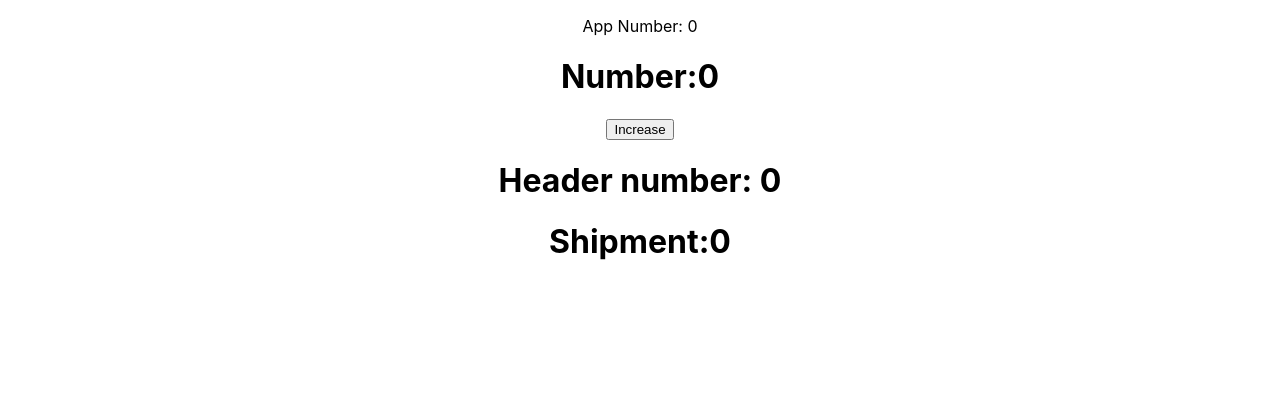
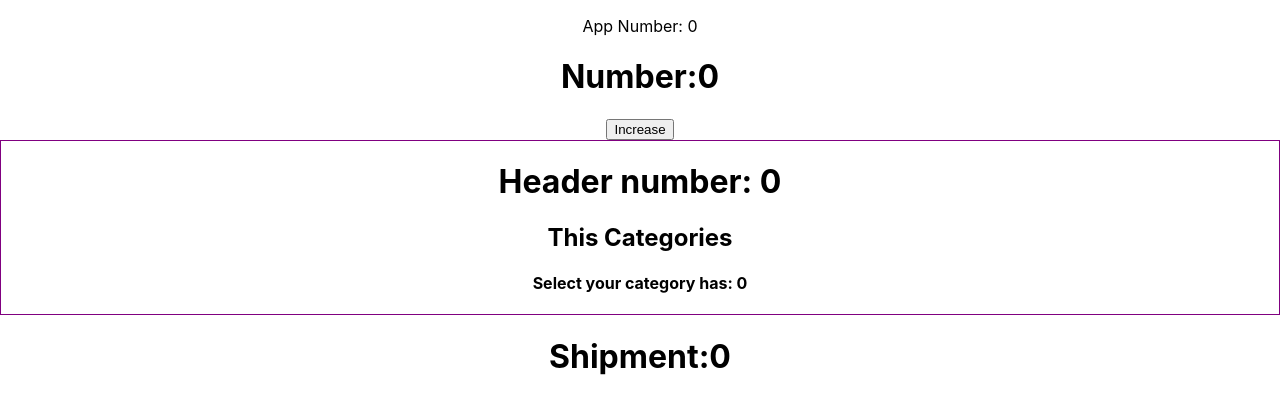
Before and after one commit to hasanfuad/module-39, a React (Create React App) app: page / in a window 1280 px wide. Shown: the top 414 px of the page. Built offline with nearby package versions, Linux system fonts and the light colour scheme.

Commit message:
pass data from parent to grand child commit

```diff
--- /dev/null
+++ b/src/component/Categories/Categories.js
@@ -0,0 +1,14 @@
+import React from 'react';
+import CategoryDetail from '../CategoryDetail/CategoryDetail';
+
+const Categories = (props) => {
+    const {increase} = props;
+    return (
+        <div>
+            <h2>This Categories</h2>
+            <CategoryDetail increase={increase}/>
+        </div>
+    );
+};
+
+export default Categories;
--- /dev/null
+++ b/src/component/CategoryDetail/CategoryDetail.js
@@ -0,0 +1,12 @@
+import React from 'react';
+
+const CategoryDetail = (props) => {
+    const {increase} = props;
+    return (
+        <div>
+            <h4>Select your category has: {increase}</h4>
+        </div>
+    );
+};
+
+export default CategoryDetail;
--- a/src/component/Home/Home.js
+++ b/src/component/Home/Home.js
@@ -1,10 +1,12 @@
 import React from 'react';
+import Categories from '../Categories/Categories';
 
 const Home = (props) => {
     const {increase} = props;
     return (
-        <div>
+        <div style={{border: '1px solid purple'}}>
             <h1>Header number: {increase}</h1>
+            <Categories increase={increase}/>
         </div>
     );
 };
```
